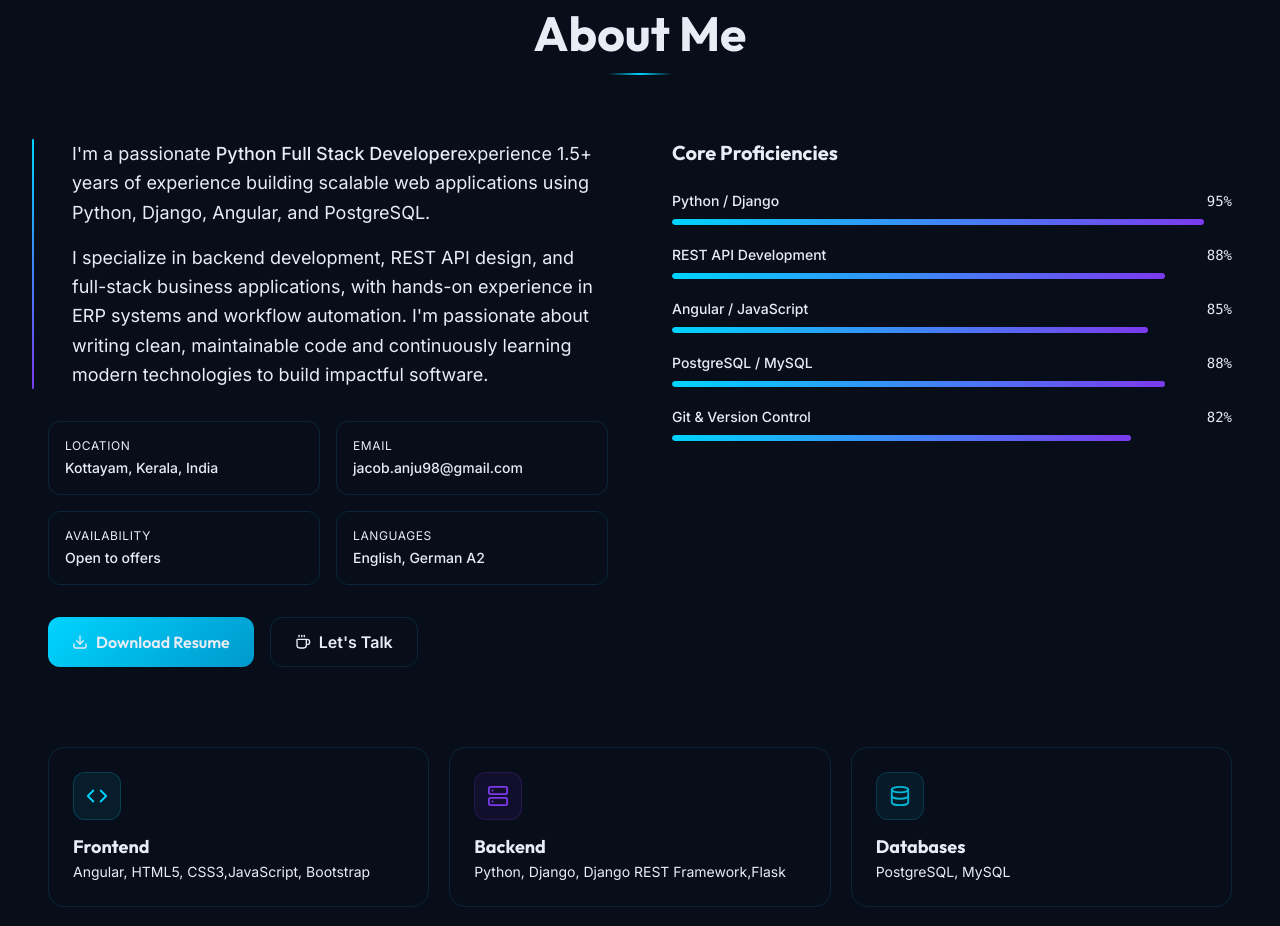
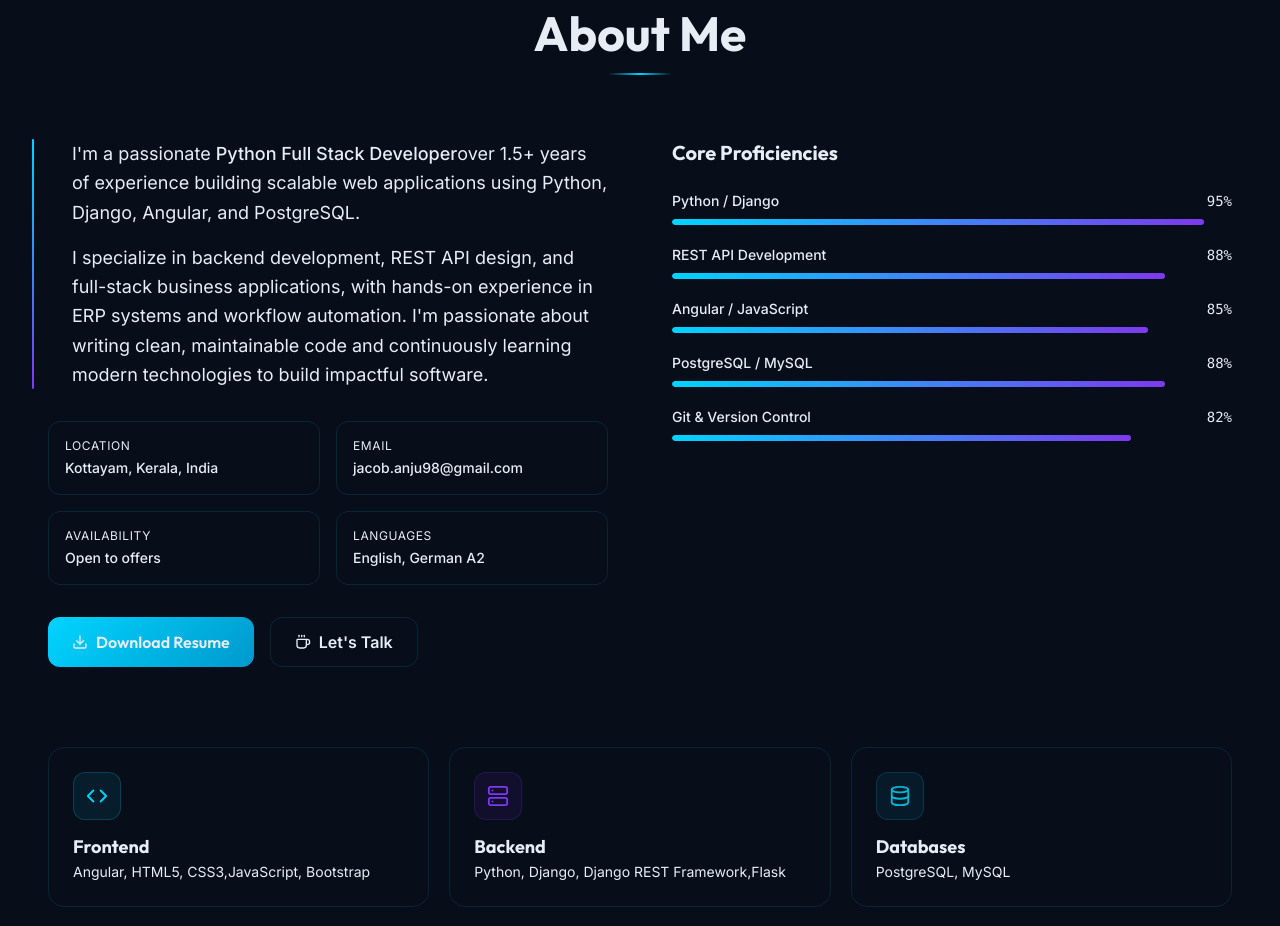
Before and after one commit to anju1jacob/developerportfolio, a React (Vite) app: page / in a window 1280 px wide. Shown: the part 1020-1946 px from the top of the page. Built offline with nearby package versions, Linux system fonts and the light colour scheme.

Commit message:
'changes'

```diff
--- a/src/app/components/About.tsx
+++ b/src/app/components/About.tsx
@@ -48,7 +48,7 @@ export function About() {
               <div className="pl-6 space-y-4">
                 <p className="text-secondary-foreground text-lg leading-relaxed">
                   I&apos;m a passionate <span className="text-primary font-medium">Python Full Stack Developer</span>
-                  experience  1.5+ years of experience building scalable web applications using Python, Django, Angular, and PostgreSQL.
+                  over 1.5+ years of experience building scalable web applications using Python, Django, Angular, and PostgreSQL.
                 </p>
                 <p className="text-secondary-foreground text-lg leading-relaxed">
                   I specialize in backend development, REST API design, and full-stack business applications,
```
